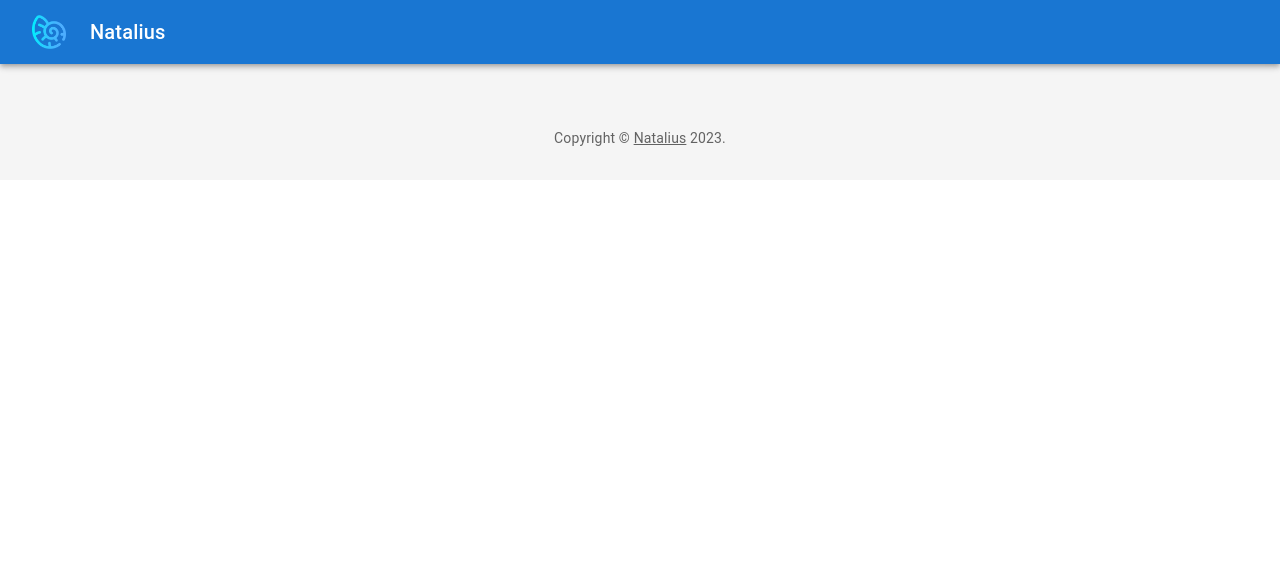
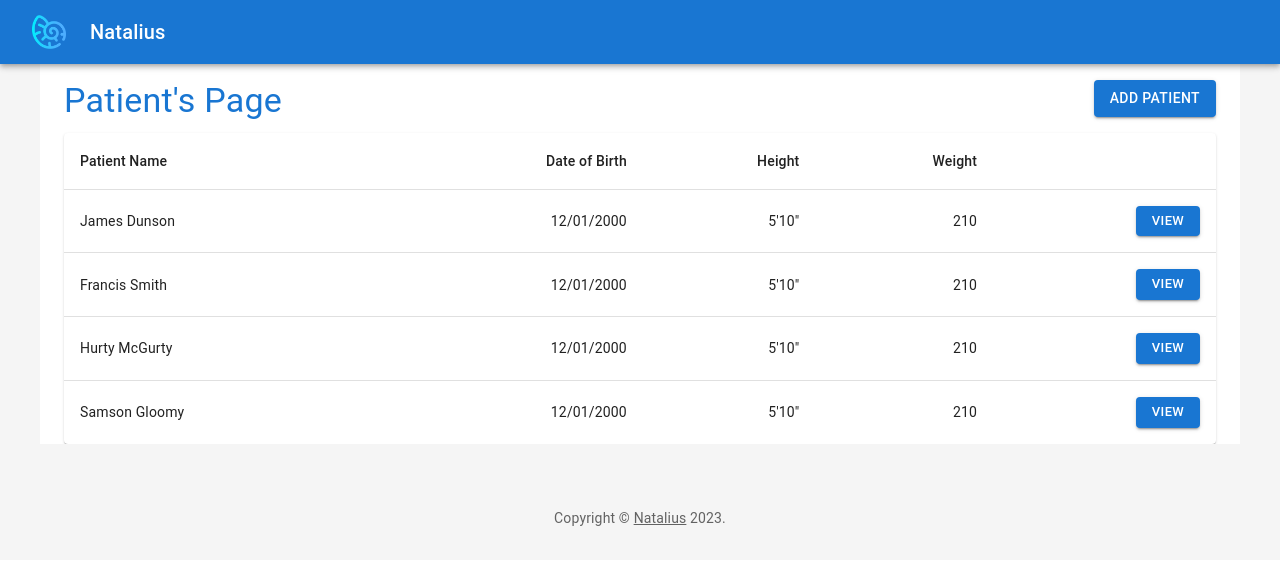
Before and after one commit to Chad-Martinez/Natalius-ui, a React (Create React App) app: page /patients in a window 1280 px wide. Shown: the top 564 px of the page. Built offline with nearby package versions, Linux system fonts and the light colour scheme.

Commit message:
added outline of patients page

```diff
--- a/src/App.js
+++ b/src/App.js
@@ -8,6 +8,7 @@ import AuthPage from './pages/AuthPage';
 import VerifyPage from './pages/VerifyPage';
 import Layout from './components/ui/Layout';
 import DashboardPage from './pages/DashboardPage';
+import PatientsPage from './pages/PatientsPage';
 
 function App() {
   const isLoggedIn = useSelector((state) => state.auth.isLoggedIn);
@@ -24,6 +25,9 @@ function App() {
       )}
       <Route path='/verify/:verifyId'>
         <VerifyPage />
+      </Route>
+      <Route path='/patients'>
+        <PatientsPage />
       </Route>
     </Switch>
   );
--- a/src/components/ui/Layout.js
+++ b/src/components/ui/Layout.js
@@ -14,7 +14,7 @@ const Layout = (props) => {
   const isLoggedIn = useSelector((state) => state.auth.isLoggedIn);
   return (
     <ThemeProvider theme={mdTheme}>
-      <Box sx={{ display: 'flex' }}>
+      <Box sx={{ display: 'flex', height: '100%' }}>
         <CssBaseline />
         <Appbar />
         <Box
--- a/src/components/ui/SideDrawer.js
+++ b/src/components/ui/SideDrawer.js
@@ -1,11 +1,11 @@
 import MuiDrawer from '@mui/material/Drawer';
 import { styled } from '@mui/material/styles';
 import { uiActions } from '../../store/ui-slice';
-import { useHistory } from 'react-router-dom';
+import { Link as RouterLink, useHistory } from 'react-router-dom';
 import { authActions } from '../../store/auth-slice';
 import { useSelector, useDispatch } from 'react-redux';
 import ChevronRightIcon from '@mui/icons-material/ChevronRight';
-import { List, Divider, IconButton, Toolbar } from '@mui/material';
+import { Link, List, Divider, IconButton, Toolbar } from '@mui/material';
 import PeopleIcon from '@mui/icons-material/People';
 import LogoutIcon from '@mui/icons-material/Logout';
 import ListItemIcon from '@mui/material/ListItemIcon';
@@ -78,18 +78,22 @@ const SideDrawer = () => {
       </Toolbar>
       <Divider />
       <List component='nav'>
+        <Link component={RouterLink} to='/dashboard'>
           <ListItemButton>
             <ListItemIcon>
               <DashboardIcon />
             </ListItemIcon>
             <ListItemText primary='Dashboard' />
           </ListItemButton>
+        </Link>
+        <Link component={RouterLink} to='/patients'>
           <ListItemButton>
             <ListItemIcon>
               <PeopleIcon />
             </ListItemIcon>
             <ListItemText primary='Patients' />
           </ListItemButton>
+        </Link>
         <ListItemButton>
           <ListItemIcon>
             <BarChartIcon />
--- /dev/null
+++ b/src/pages/PatientsPage.js
@@ -0,0 +1,149 @@
+import {
+  Container,
+  Typography,
+  Box,
+  Button,
+  Paper,
+  Stack,
+  TableRow,
+  TableCell,
+  TableBody,
+  TableContainer,
+  Table,
+  TableHead,
+} from '@mui/material';
+import { styled } from '@mui/material/styles';
+
+const Item = styled(Paper)(({ theme }) => ({
+  backgroundColor: theme.palette.mode === 'dark' ? '#1A2027' : '#fff',
+  ...theme.typography.body2,
+  padding: theme.spacing(1),
+  textAlign: 'left',
+  display: 'flex',
+  justifyContent: 'space-between',
+  color: theme.palette.text.secondary,
+}));
+
+const PATIENTS = [
+  {
+    id: '1',
+    fullName: 'James Dunson',
+    dob: '12/01/2000',
+    height: `5'10"`,
+    weight: '210',
+  },
+  {
+    id: '2',
+    fullName: 'Francis Smith',
+    dob: '12/01/2000',
+    height: `5'10"`,
+    weight: '210',
+  },
+  {
+    id: '3',
+    fullName: 'Hurty McGurty',
+    dob: '12/01/2000',
+    height: `5'10"`,
+    weight: '210',
+  },
+  {
+    id: '4',
+    fullName: 'Samson Gloomy',
+    dob: '12/01/2000',
+    height: `5'10"`,
+    weight: '210',
+  },
+];
+
+const PatientsPage = () => {
+  const mappedPatients = PATIENTS.map((patient) => (
+    <TableRow
+      key={patient.id}
+      sx={{ '&:last-child td, &:last-child th': { border: 0 } }}
+    >
+      <TableCell component='th' scope='row'>
+        {patient.fullName}
+      </TableCell>
+      <TableCell align='right'>{patient.dob}</TableCell>
+      <TableCell align='right'>{patient.height}</TableCell>
+      <TableCell align='right'>{patient.weight}</TableCell>
+      <TableCell align='right'>
+        <Button variant='contained' size='small'>
+          View
+        </Button>
+      </TableCell>
+    </TableRow>
+  ));
+  return (
+    <Container
+      component='main'
+      sx={{
+        backgroundColor: 'white',
+        flexGrow: 1,
+        height: 'auto',
+        overflow: 'auto',
+      }}
+    >
+      <Box
+        sx={{
+          display: 'flex',
+          justifyContent: 'space-between',
+        }}
+      >
+        <Typography marginTop={2} component='h1' variant='h4' color='primary'>
+          Patient's Page
+        </Typography>
+        <Button
+          sx={{
+            marginY: 2,
+          }}
+          variant='contained'
+        >
+          Add Patient
+        </Button>
+      </Box>
+      <TableContainer component={Paper}>
+        <Table sx={{ minWidth: 650 }} aria-label='simple table'>
+          <TableHead>
+            <TableRow>
+              <TableCell>Patient Name</TableCell>
+              <TableCell align='right'>Date of Birth</TableCell>
+              <TableCell align='right'>Height</TableCell>
+              <TableCell align='right'>Weight</TableCell>
+              <TableCell align='right'></TableCell>
+            </TableRow>
+          </TableHead>
+          <TableBody>{mappedPatients}</TableBody>
+        </Table>
+      </TableContainer>
+      {/* <Stack spacing={1}>
+        <Item>
+          <Container
+            sx={{
+              display: 'flex',
+              justifyContent: 'space-around',
+              alignItems: 'center',
+            }}
+          >
+            <Box>Name</Box>
+            <Box>DOB</Box>
+            <Box>Height:</Box>
+            <Box>Weight</Box>
+          </Container>
+          <Button variant='contained' size='small'>
+            View
+          </Button>
+        </Item>
+        <Item>
+          <Box>James Dunson</Box>
+          <Box>DOB: 12/01/2000</Box>
+          <Box>Weight: 240</Box>
+          <Box>Height: 5'6"</Box>
+        </Item>
+        {mappedPatients} */}
+      {/* </Stack> */}
+    </Container>
+  );
+};
+
+export default PatientsPage;
```
Lines whose indentation alone changed are shown as unchanged.
